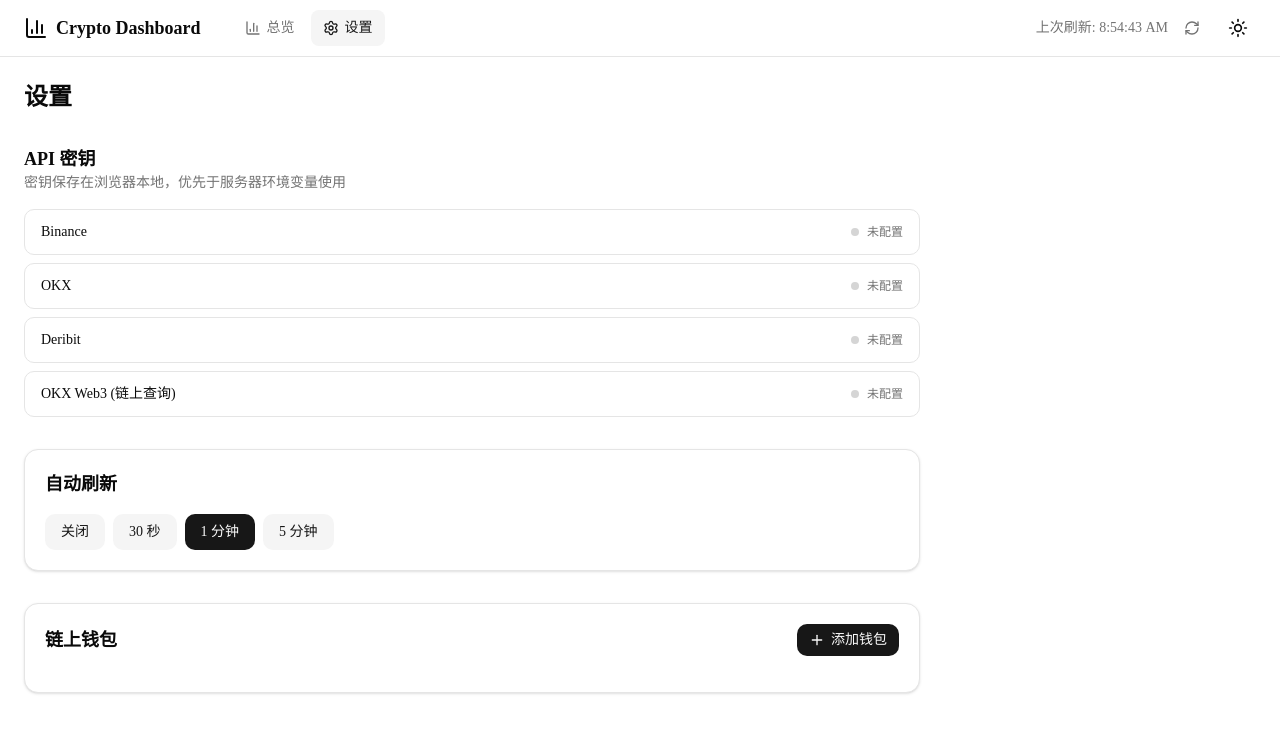
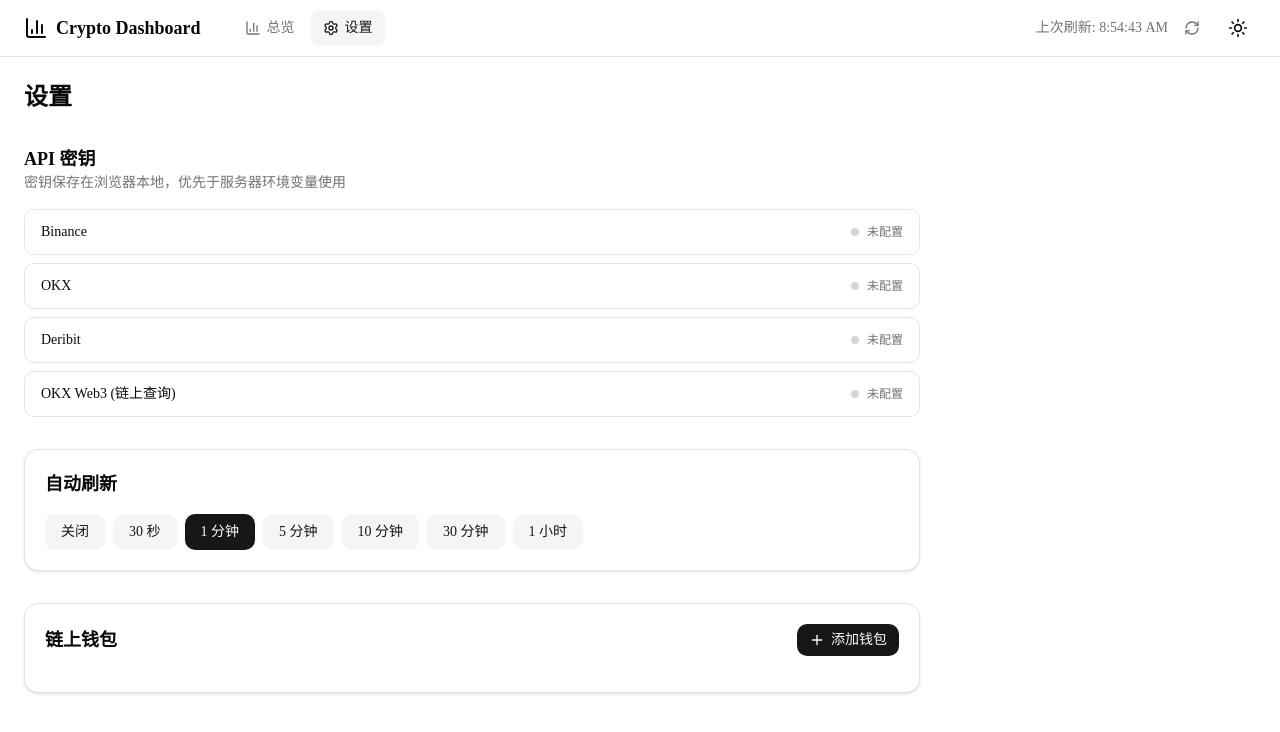
Before and after one commit to randolphph/crypto_dashboard, a Next.js app: page /settings in a window 1280 px wide. Shown: the top 732 px of the page. Built offline with nearby package versions, Linux system fonts and the light colour scheme.

Commit message:
feat: add more options for data refresh interval

```diff
--- a/src/components/settings/RefreshSettings.tsx
+++ b/src/components/settings/RefreshSettings.tsx
@@ -7,6 +7,9 @@
   { label: '30 秒', value: 30 },
   { label: '1 分钟', value: 60 },
   { label: '5 分钟', value: 300 },
+  { label: '10 分钟', value: 600 },
+  { label: '30 分钟', value: 1800 },
+  { label: '1 小时', value: 3600 },
 ];
 
 export function RefreshSettings() {
```
